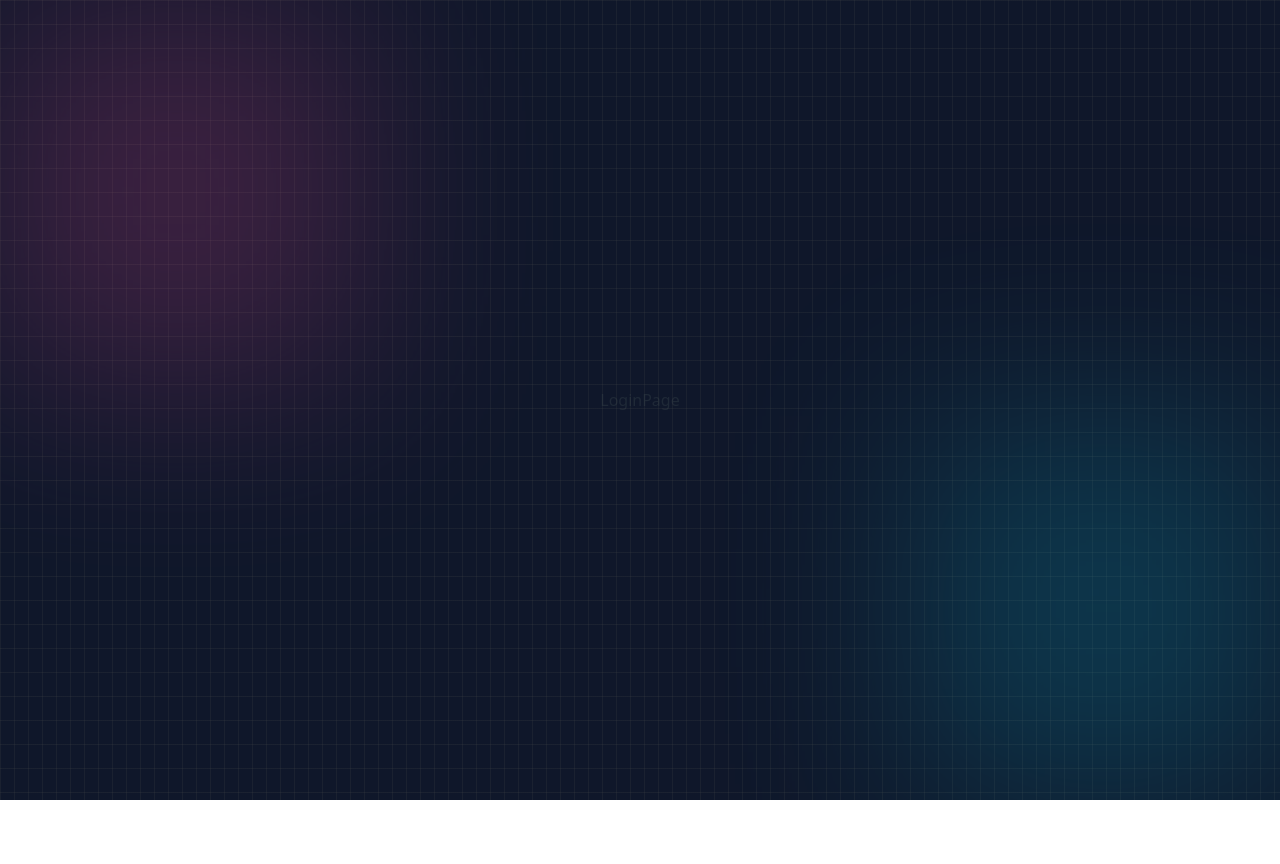
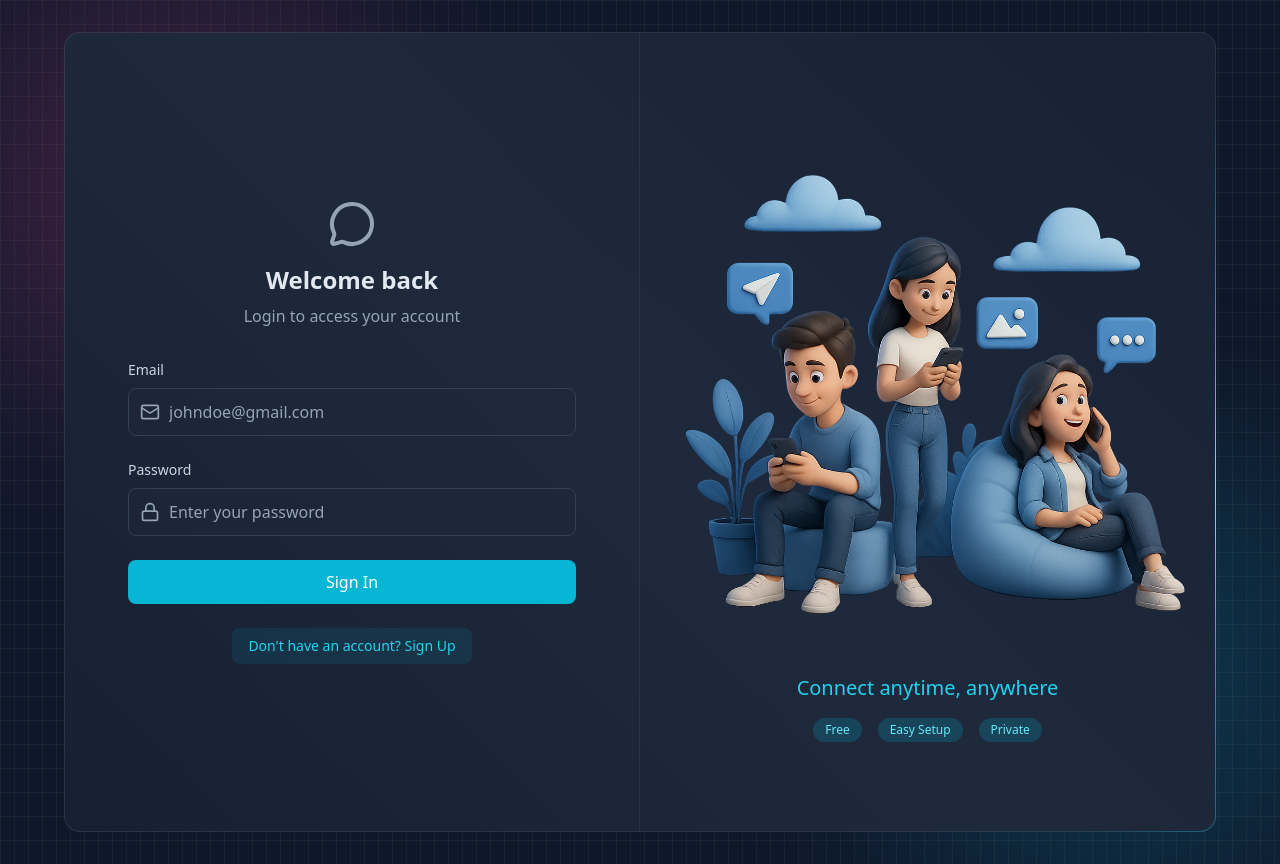
Before and after one commit to MarcoFernstaedt/socketio_chat_app, a React app in the folder frontend/: page /login in a window 1280 px wide. Before the commit the page ends 800 px from the top, so only its background shows below. Built offline with nearby package versions, Linux system fonts and the light colour scheme; no server answers; the HTML template or start-up script is replaced by a standard one.

Commit message:
create login page

```diff
--- /dev/null
+++ b/frontend/src/hooks/useForm.ts
@@ -0,0 +1,16 @@
+import { useState, type ChangeEvent } from "react";
+
+export const useForm = <T extends Record<string, any>>(initialValues: T) => {
+  const [formData, setFormData] = useState<T>(initialValues);
+
+  const handleChange = (event: ChangeEvent<HTMLInputElement>) => {
+    const { name, value } = event.target;
+
+    setFormData((prev) => ({
+      ...prev,
+      [name]: value,
+    }));
+  };
+
+  return { formData, setFormData, handleChange };
+};
--- a/frontend/src/pages/ChatPage.tsx
+++ b/frontend/src/pages/ChatPage.tsx
@@ -1,8 +1,12 @@
 import React from 'react'
+import { useAuthStore } from '../store/useAuthStore'
 
 const ChatPage = () => {
+    const { logout } = useAuthStore();
     return (
-        <div>ChatPage</div>
+        <div className='z-10'>
+            <button onClick={logout}>Logout</button>
+        </div>
     )
 }
 
--- a/frontend/src/pages/LoginPage.tsx
+++ b/frontend/src/pages/LoginPage.tsx
@@ -1,9 +1,154 @@
-import React from 'react'
+import React, { type FormEvent } from "react";
+import { Link } from "react-router";
+import {
+    MessageCircleIcon,
+    LockIcon,
+    MailIcon,
+    LoaderIcon,
+} from "lucide-react";
 
-const LoginPage = () => {
+import { useForm } from "../hooks/useForm";
+import { useAuthStore } from "../store/useAuthStore";
+import BorderAnimatedContainer from "../components/BorderAnimatedContainer";
+
+type LoginFormData = {
+    email: string;
+    password: string;
+};
+
+const LoginPage: React.FC = () => {
+    const { formData, handleChange } = useForm<LoginFormData>({
+        email: "",
+        password: "",
+    });
+
+    const { login, isLoggingIn } = useAuthStore();
+
+    const handleSubmit = (event: FormEvent<HTMLFormElement>): void => {
+        event.preventDefault();
+        login(formData);
+    };
+
     return (
-        <div>LoginPage</div>
-    )
-}
+        <div className="flex w-full items-center justify-center bg-slate-900 p-4">
+            <div className="relative h-[650px] w-full max-w-6xl md:h-[800px]">
+                <BorderAnimatedContainer>
+                    <div className="flex w-full flex-col md:flex-row">
+                        {/* FORM COLUMN - LEFT SIDE */}
+                        <div className="flex items-center justify-center p-8 md:w-1/2 md:border-r border-slate-600/30">
+                            <div className="w-full max-w-md">
+                                {/* HEADING TEXT */}
+                                <div className="mb-8 text-center">
+                                    <MessageCircleIcon className="mb-4 h-12 w-12 mx-auto text-slate-400" />
+                                    <h2 className="mb-2 text-2xl font-bold text-slate-200">
+                                        Welcome back
+                                    </h2>
+                                    <p className="text-slate-400">
+                                        Login to access your account
+                                    </p>
+                                </div>
 
-export default LoginPage
+                                {/* FORM */}
+                                <form onSubmit={handleSubmit} className="space-y-6" noValidate>
+                                    {/* EMAIL INPUT */}
+                                    <div>
+                                        <label
+                                            htmlFor="email"
+                                            className="auth-input-label"
+                                        >
+                                            Email
+                                        </label>
+                                        <div className="relative">
+                                            <MailIcon className="auth-input-icon" />
+
+                                            <input
+                                                id="email"
+                                                name="email"
+                                                type="email"
+                                                value={formData.email}
+                                                onChange={handleChange}
+                                                className="input"
+                                                placeholder="johndoe@gmail.com"
+                                                autoComplete="email"
+                                                required
+                                            />
+                                        </div>
+                                    </div>
+
+                                    {/* PASSWORD INPUT */}
+                                    <div>
+                                        <label
+                                            htmlFor="password"
+                                            className="auth-input-label"
+                                        >
+                                            Password
+                                        </label>
+                                        <div className="relative">
+                                            <LockIcon className="auth-input-icon" />
+
+                                            <input
+                                                id="password"
+                                                name="password"
+                                                type="password"
+                                                value={formData.password}
+                                                onChange={handleChange}
+                                                className="input"
+                                                placeholder="Enter your password"
+                                                autoComplete="current-password"
+                                                required
+                                            />
+                                        </div>
+                                    </div>
+
+                                    {/* SUBMIT BUTTON */}
+                                    <button
+                                        className="auth-btn"
+                                        type="submit"
+                                        disabled={isLoggingIn}
+                                    >
+                                        {isLoggingIn ? (
+                                            <LoaderIcon className="h-5 w-full animate-spin text-center" />
+                                        ) : (
+                                            "Sign In"
+                                        )}
+                                    </button>
+                                </form>
+
+                                <div className="mt-6 text-center">
+                                    <Link to="/signup" className="auth-link">
+                                        Don't have an account? Sign Up
+                                    </Link>
+                                </div>
+                            </div>
+                        </div>
+
+                        {/* FORM ILLUSTRATION - RIGHT SIDE */}
+                        <div className="hidden items-center justify-center bg-gradient-to-bl from-slate-800/20 to-transparent p-6 md:flex md:w-1/2">
+                            <div>
+                                <img
+                                    src="/login.png"
+                                    alt="People using mobile devices"
+                                    className="h-auto w-full object-contain"
+                                    loading="lazy"
+                                />
+                                <div className="mt-6 text-center">
+                                    <h3 className="text-xl font-medium text-cyan-400">
+                                        Connect anytime, anywhere
+                                    </h3>
+
+                                    <div className="mt-4 flex justify-center gap-4">
+                                        <span className="auth-badge">Free</span>
+                                        <span className="auth-badge">Easy Setup</span>
+                                        <span className="auth-badge">Private</span>
+                                    </div>
+                                </div>
+                            </div>
+                        </div>
+                    </div>
+                </BorderAnimatedContainer>
+            </div>
+        </div>
+    );
+};
+
+export default LoginPage;
--- a/frontend/src/pages/SignUpPage.tsx
+++ b/frontend/src/pages/SignUpPage.tsx
@@ -1,4 +1,4 @@
-import React, { useState, type ChangeEvent, type FormEvent } from "react";
+import React, { type FormEvent } from "react";
 import { Link } from "react-router";
 import {
     MessageCircleIcon,
@@ -8,6 +8,7 @@ import {
     LoaderIcon,
 } from "lucide-react";
 
+import { useForm } from "../hooks/useForm.ts";
 import { useAuthStore } from "../store/useAuthStore";
 import BorderAnimatedContainer from "../components/BorderAnimatedContainer";
 
@@ -18,22 +19,13 @@ type SignupFormData = {
 };
 
 const SignUpPage: React.FC = () => {
-    const [formData, setFormData] = useState<SignupFormData>({
+    const { formData, handleChange } = useForm<SignupFormData>({
         fullname: "",
         email: "",
         password: "",
     });
 
     const { signup, isSigningUp } = useAuthStore();
-
-    const handleChange = (event: ChangeEvent<HTMLInputElement>): void => {
-        const { name, value } = event.target;
-
-        setFormData((prev) => ({
-            ...prev,
-            [name]: value,
-        }));
-    };
 
     const handleSubmit = (event: FormEvent<HTMLFormElement>): void => {
         event.preventDefault();
--- a/frontend/src/store/useAuthStore.tsx
+++ b/frontend/src/store/useAuthStore.tsx
@@ -8,31 +8,55 @@ type AuthUser = {
     email: string;
 };
 
+type SignupCredentials = {
+    fullname: string;
+    email: string;
+    password: string;
+};
+
+type LoginCredentials = {
+    email: string;
+    password: string;
+};
+
+type ErrorWithResponse = {
+    response?: {
+        data?: {
+            message?: string;
+        };
+    };
+};
+
 type AuthStore = {
     authUser: AuthUser | null;
     isCheckingAuth: boolean;
     isSigningUp: boolean;
+    isLoggingIn: boolean;
 
     checkAuth: () => Promise<void>;
-    signup: (credentials: {
-        fullname: string;
-        email: string;
-        password: string;
-    }) => Promise<void>;
+    signup: (credentials: SignupCredentials) => Promise<void>;
+    login: (credentials: LoginCredentials) => Promise<void>;
+    logout: () => Promise<void>;
+};
+
+const getErrorMessage = (error: unknown, fallback: string): string => {
+    const err = error as ErrorWithResponse;
+    return err?.response?.data?.message ?? fallback;
 };
 
 export const useAuthStore = create<AuthStore>((set) => ({
     authUser: null,
     isCheckingAuth: true,
     isSigningUp: false,
+    isLoggingIn: false,
 
     // Verify logged-in user on app load
     checkAuth: async () => {
         try {
-            const res = await axiosInstance.get("/auth/me");
+            const res = await axiosInstance.get<AuthUser>("/auth/me");
             set({ authUser: res.data });
-        } catch (err) {
-            console.error("Auth check failed:", err);
+        } catch (error) {
+            console.error("Auth check failed:", error);
             set({ authUser: null });
         } finally {
             set({ isCheckingAuth: false });
@@ -44,7 +68,7 @@ export const useAuthStore = create<AuthStore>((set) => ({
         set({ isSigningUp: true });
 
         try {
-            const res = await axiosInstance.post("/auth/sign-up", {
+            const res = await axiosInstance.post<AuthUser>("/auth/sign-up", {
                 fullname,
                 email,
                 password,
@@ -52,13 +76,54 @@ export const useAuthStore = create<AuthStore>((set) => ({
 
             set({ authUser: res.data });
             toast.success("Account created successfully!");
-        } catch (err: any) {
-            const message =
-                err?.response?.data?.message || "Something went wrong during signup.";
+        } catch (err) {
+            const message = getErrorMessage(
+                err,
+                "Something went wrong during signup."
+            );
             toast.error(message);
             console.error("Signup error:", err);
         } finally {
             set({ isSigningUp: false });
         }
     },
+
+    // Handle user login
+    login: async ({ email, password }) => {
+        set({ isLoggingIn: true });
+
+        try {
+            const res = await axiosInstance.post<AuthUser>("/auth/sign-in", {
+                email,
+                password,
+            });
+
+            set({ authUser: res.data });
+            toast.success("Logged in successfully!");
+        } catch (err) {
+            const message = getErrorMessage(
+                err,
+                "Something went wrong during login."
+            );
+            toast.error(message);
+            console.error("Login error:", err);
+        } finally {
+            set({ isLoggingIn: false });
+        }
+    },
+
+    logout: async () => {
+        try {
+            await axiosInstance.post("/auth/logout");
+            set({ authUser: null });
+            toast.success("Logged out successfully!");
+        } catch (err) {
+            const message = getErrorMessage(
+                err,
+                "Something went wrong during logout."
+            );
+            toast.error(message);
+            console.error("Error logging out:", err);
+        }
+    },
 }));
```
